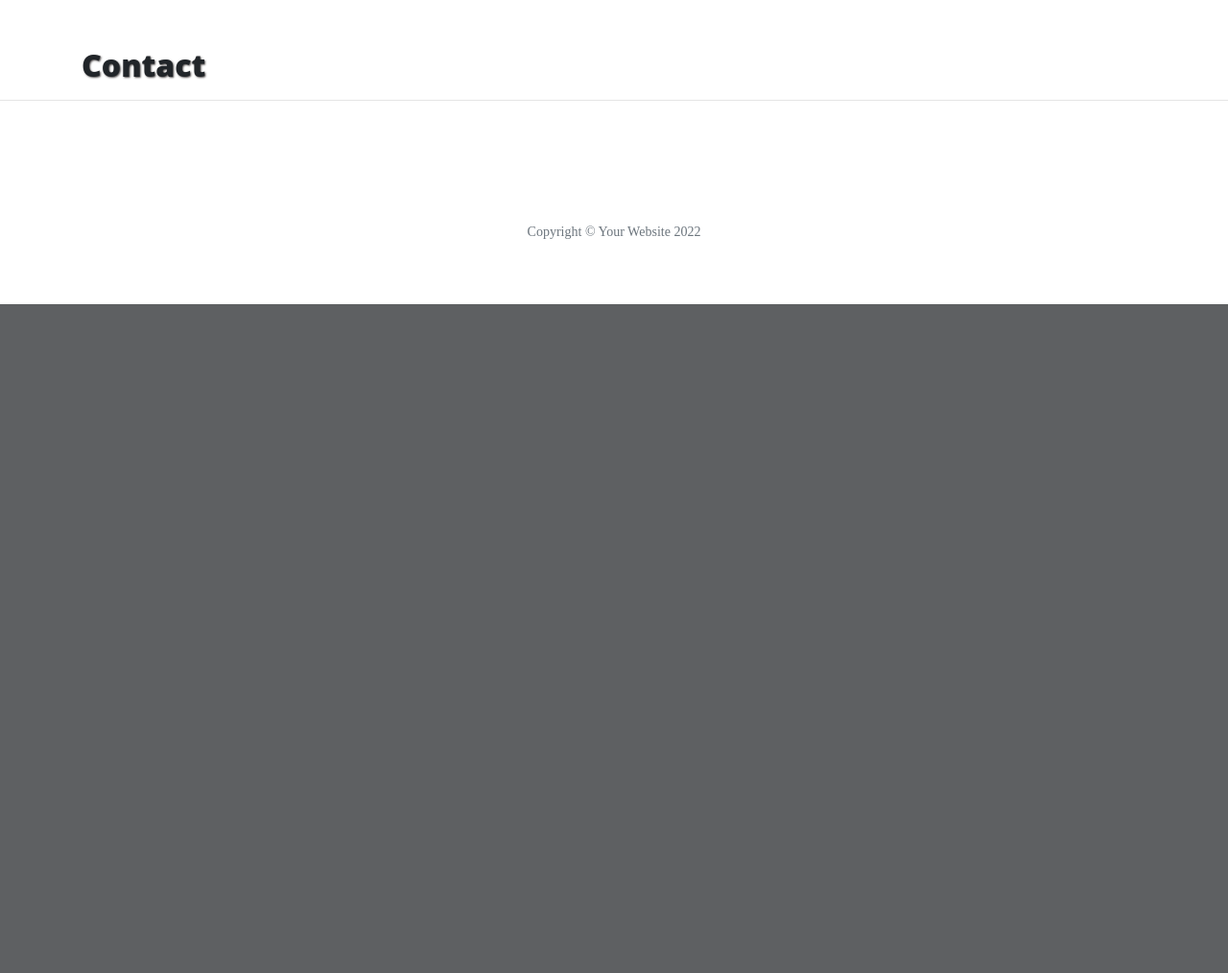
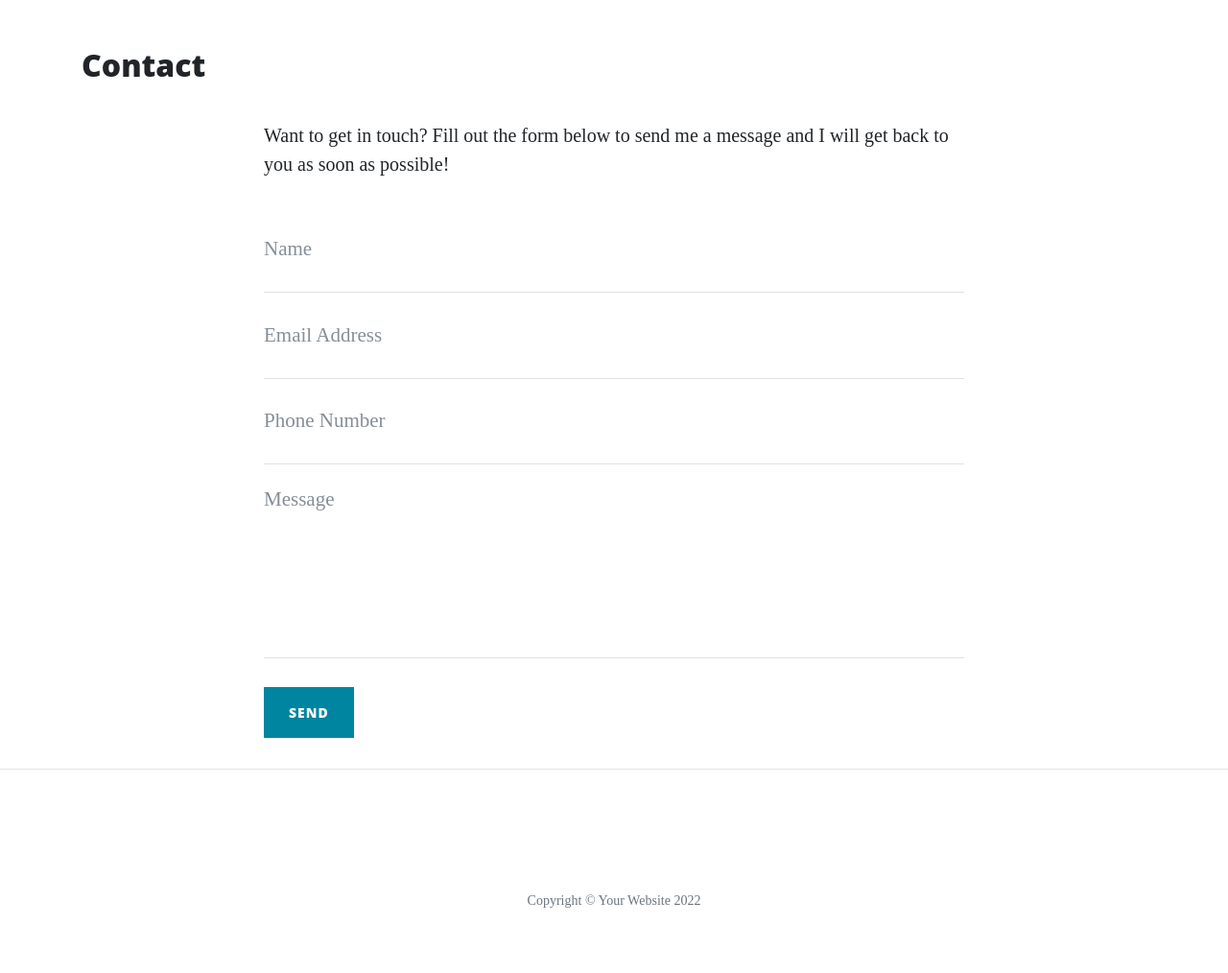
Before and after one commit to KristianColville1/first-flask, a Flask app: page /contact in a window 1280 px wide. Shown: the part 629-1643 px from the top of the page at 96% size. Before the commit the page ends 946 px from the top, so only its background shows below. Run offline with Flask 2, Linux system fonts and the light colour scheme; some libraries are stand-ins or nearby versions.

Commit message:
Create form for the contact page

```diff
--- a/static/css/style.css
+++ b/static/css/style.css
@@ -1,25 +1,4 @@
-@import url('https://fonts.googleapis.com/css2?family=Tangerine&display=swap');
-
-.site-heading {
-    text-shadow: 3px 3px 3px black;
-}
 
 .col-md-5 img {
     width: 100%;
-    margin-bottom: 25px;
-    box-shadow: 2px 2px 3px rgb(61, 61, 61);
-    border-right: 1px solid black;
-    border-bottom: 1px solid black;
 }
-
-h2 {
-    text-shadow: 1px 1px 2px rgb(83, 79, 79);
-}
-
-h3,
-.personal-design {
-    font-size: 4rem;
-    font-family: 'Tangerine', cursive;
-    text-shadow: 1px 1px 2px rgb(158, 154, 154);
-    text-align: center;
-}
--- a/templates/contact.html
+++ b/templates/contact.html
@@ -1,4 +1,46 @@
 {% extends "base.html" %}
 {% block content %}
     <h2>{{ page_title }}</h2>
+
+	<div class="row">
+		<div class="col-lg-8 col-md-10 mx-auto">
+			<p>Want to get in touch? Fill out the form below to send me a message and I will get back to you as soon as possible!</p>
+			<form name="sentMessage" id="contactForm" novalidate>
+				<div class="control-group">
+					<div class="form-group floating-label-form-group controls">
+						<label>Name</label>
+						<input type="text" class="form-control" placeholder="Name" id="name" required data-validation-required-message="Please enter your name.">
+						<p class="help-block text-danger"></p>
+					</div>
+				</div>
+				<div class="control-group">
+					<div class="form-group floating-label-form-group controls">
+						<label>Email Address</label>
+						<input type="email" class="form-control" placeholder="Email Address" id="email" required data-validation-required-message="Please enter your email address.">
+						<p class="help-block text-danger"></p>
+					</div>
+				</div>
+				<div class="control-group">
+					<div class="form-group col-xs-12 floating-label-form-group controls">
+						<label>Phone Number</label>
+						<input type="tel" class="form-control" placeholder="Phone Number" id="phone" required data-validation-required-message="Please enter your phone number.">
+						<p class="help-block text-danger"></p>
+					</div>
+				</div>
+				<div class="control-group">
+					<div class="form-group floating-label-form-group controls">
+						<label>Message</label>
+						<textarea rows="5" class="form-control" placeholder="Message" id="message" required data-validation-required-message="Please enter a message."></textarea>
+						<p class="help-block text-danger"></p>
+					</div>
+				</div>
+				<br>
+				<div id="success"></div>
+				<div class="form-group">
+					<button type="submit" class="btn btn-primary" id="sendMessageButton">Send</button>
+				</div>
+			</form>
+		</div>
+	</div>
+
 {% endblock %}
```
